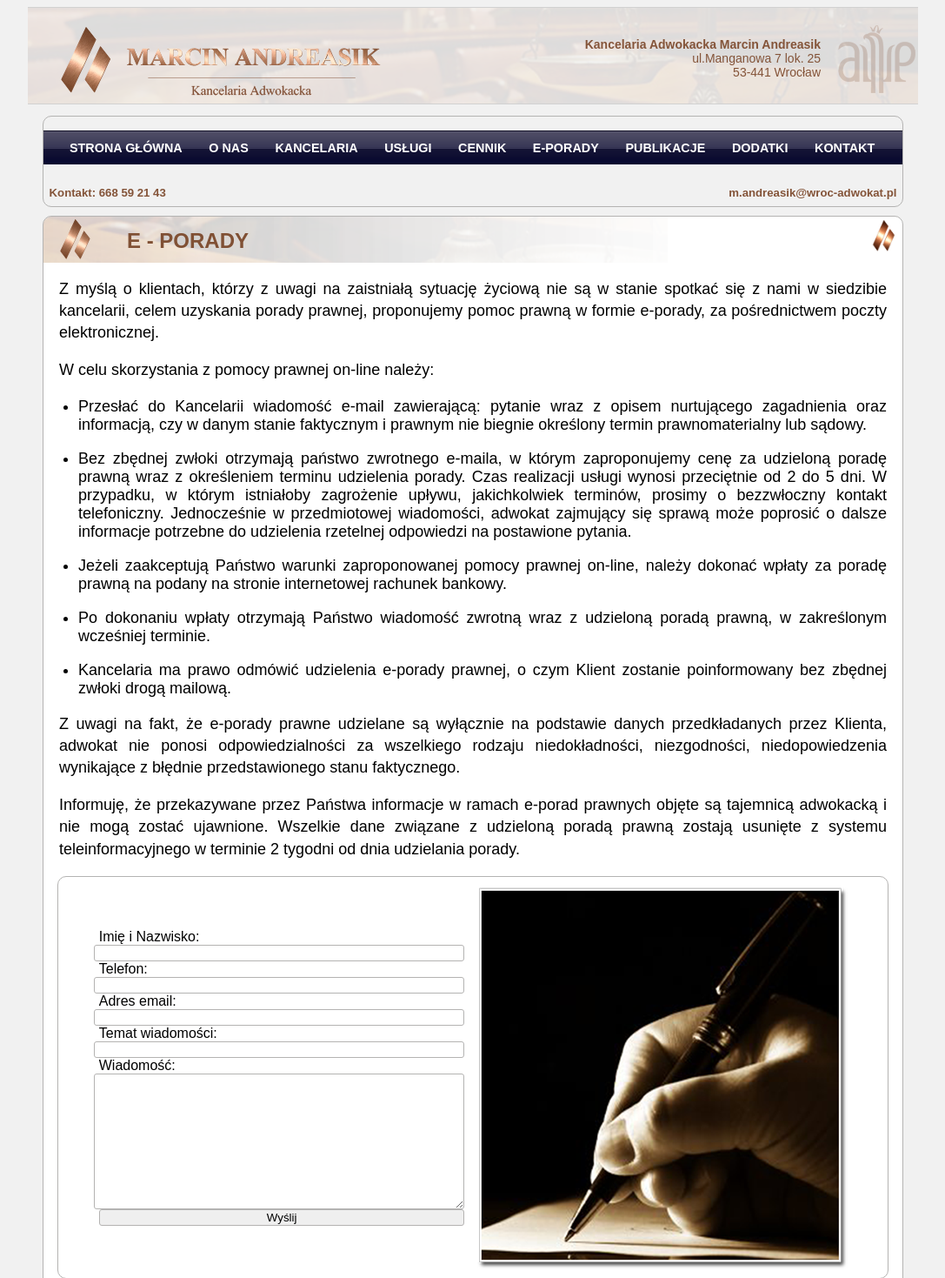
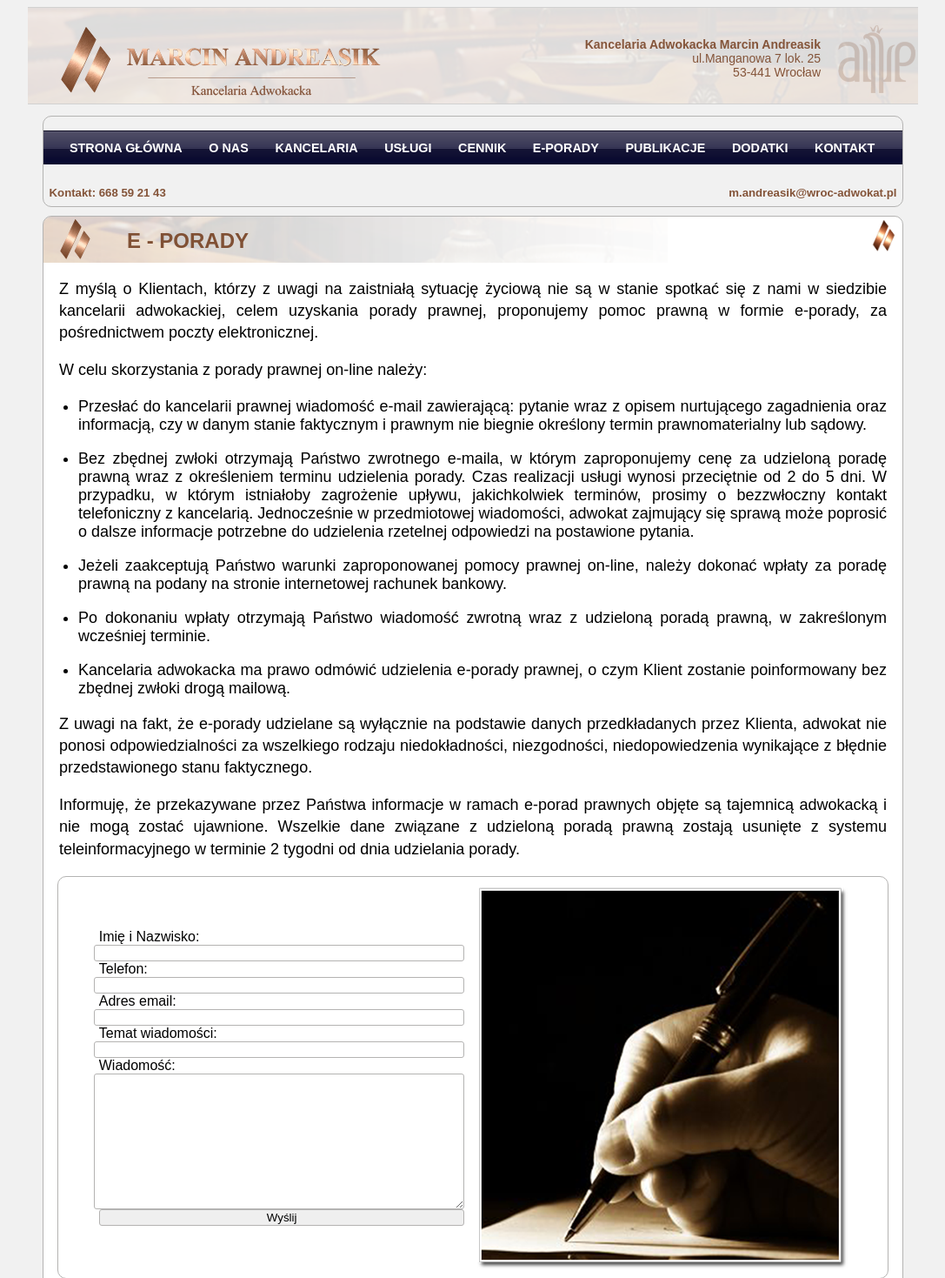
Before and after one commit to sztosz/marcin, a Django app: template templates/main_site/advices.html in a window 1280 px wide. Shown: the top 1469 px of the page at 87% size, without its empty margins (96-1183 px from the left). Run offline with Django 3.2, Linux system fonts and the light colour scheme; the template is opened without the code that fills it, so the values that code supplies are empty; some libraries are stand-ins or nearby versions.

Commit message:
Advices static content update

```diff
--- a/templates/main_site/advices.html
+++ b/templates/main_site/advices.html
@@ -11,19 +11,19 @@
 
   <div>
 {#    <img src="/static/img/stethoscope_with_hammer.png" class="advices_icon_resize img_on_right_wrap">#}
-    <p class="p">Z myślą o klientach, którzy z uwagi na zaistniałą sytuację życiową nie są w stanie spotkać się z nami w siedzibie kancelarii, celem uzyskania porady prawnej, proponujemy pomoc prawną w formie e-porady, za pośrednictwem poczty elektronicznej.</p>
+    <p class="p">Z myślą o Klientach, którzy z uwagi na zaistniałą sytuację życiową nie są w stanie spotkać się z nami w siedzibie kancelarii adwokackiej, celem uzyskania porady prawnej, proponujemy pomoc prawną w formie e-porady, za pośrednictwem poczty elektronicznej.</p>
   </div>
-  <p>W celu skorzystania z pomocy prawnej on-line należy:</p>
+  <p>W celu skorzystania z porady prawnej on-line należy:</p>
   <div class="advices_ul">
     <ul>
-      <li><span class="normal">Przesłać do Kancelarii wiadomość e-mail zawierającą: pytanie wraz z opisem nurtującego zagadnienia oraz informacją, czy w danym stanie faktycznym i prawnym nie biegnie określony termin prawnomaterialny lub sądowy.</span></li>
-      <li><span class="normal">Bez zbędnej zwłoki otrzymają państwo zwrotnego e-maila, w którym zaproponujemy cenę za udzieloną poradę prawną wraz z określeniem terminu udzielenia porady. Czas realizacji usługi wynosi przeciętnie od 2 do 5 dni. W przypadku, w którym istniałoby zagrożenie upływu, jakichkolwiek terminów, prosimy o bezzwłoczny kontakt telefoniczny. Jednocześnie w przedmiotowej wiadomości, adwokat zajmujący się sprawą może poprosić o dalsze informacje potrzebne do udzielenia rzetelnej odpowiedzi na postawione pytania.</span></li>
+      <li><span class="normal">Przesłać do kancelarii prawnej wiadomość e-mail zawierającą: pytanie wraz z opisem nurtującego zagadnienia oraz informacją, czy w danym stanie faktycznym i prawnym nie biegnie określony termin prawnomaterialny lub sądowy.</span></li>
+      <li><span class="normal">Bez zbędnej zwłoki otrzymają Państwo zwrotnego e-maila, w którym zaproponujemy cenę za udzieloną poradę prawną wraz z określeniem terminu udzielenia porady. Czas realizacji usługi wynosi przeciętnie od 2 do 5 dni. W przypadku, w którym istniałoby zagrożenie upływu, jakichkolwiek terminów, prosimy o bezzwłoczny kontakt telefoniczny z kancelarią. Jednocześnie w przedmiotowej wiadomości, adwokat zajmujący się sprawą może poprosić o dalsze informacje potrzebne do udzielenia rzetelnej odpowiedzi na postawione pytania.</span></li>
       <li><span class="normal">Jeżeli zaakceptują Państwo warunki zaproponowanej pomocy prawnej on-line, należy dokonać wpłaty za poradę prawną na podany na stronie internetowej rachunek bankowy.</span></li>
       <li><span class="normal">Po dokonaniu wpłaty otrzymają Państwo wiadomość zwrotną wraz z udzieloną poradą prawną, w zakreślonym wcześniej terminie.</span></li>
-      <li><span class="normal">Kancelaria ma prawo odmówić udzielenia e-porady prawnej, o czym Klient zostanie poinformowany bez zbędnej zwłoki drogą mailową.</span></li>
+      <li><span class="normal">Kancelaria adwokacka ma prawo odmówić udzielenia e-porady prawnej, o czym Klient zostanie poinformowany bez zbędnej zwłoki drogą mailową.</span></li>
     </ul>
   </div>
-  <p>Z uwagi na fakt, że e-porady prawne udzielane są wyłącznie na podstawie danych przedkładanych przez Klienta, adwokat nie ponosi odpowiedzialności za wszelkiego rodzaju niedokładności, niezgodności, niedopowiedzenia wynikające z błędnie przedstawionego stanu faktycznego.</p>
+  <p>Z uwagi na fakt, że e-porady udzielane są wyłącznie na podstawie danych przedkładanych przez Klienta, adwokat nie ponosi odpowiedzialności za wszelkiego rodzaju niedokładności, niezgodności, niedopowiedzenia wynikające z błędnie przedstawionego stanu faktycznego.</p>
   <p>Informuję, że przekazywane przez Państwa informacje w ramach e-porad prawnych objęte są tajemnicą adwokacką i nie mogą zostać ujawnione. Wszelkie dane związane z udzieloną poradą prawną zostają usunięte z systemu teleinformacyjnego w terminie 2 tygodni od dnia udzielania porady.</p>
   <div id="form" class="brown_border">
     <div class="vertical_middle">
```
